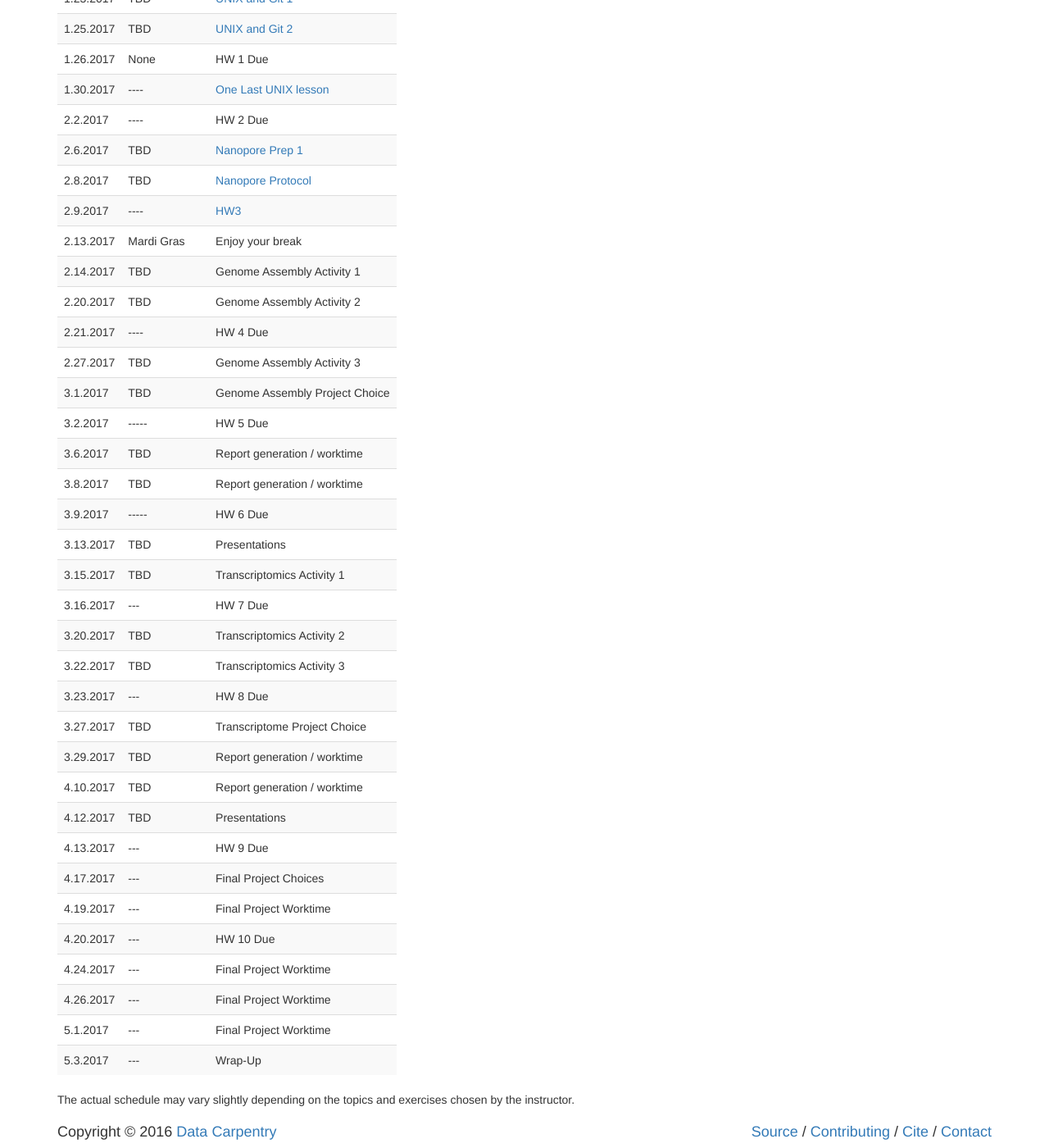
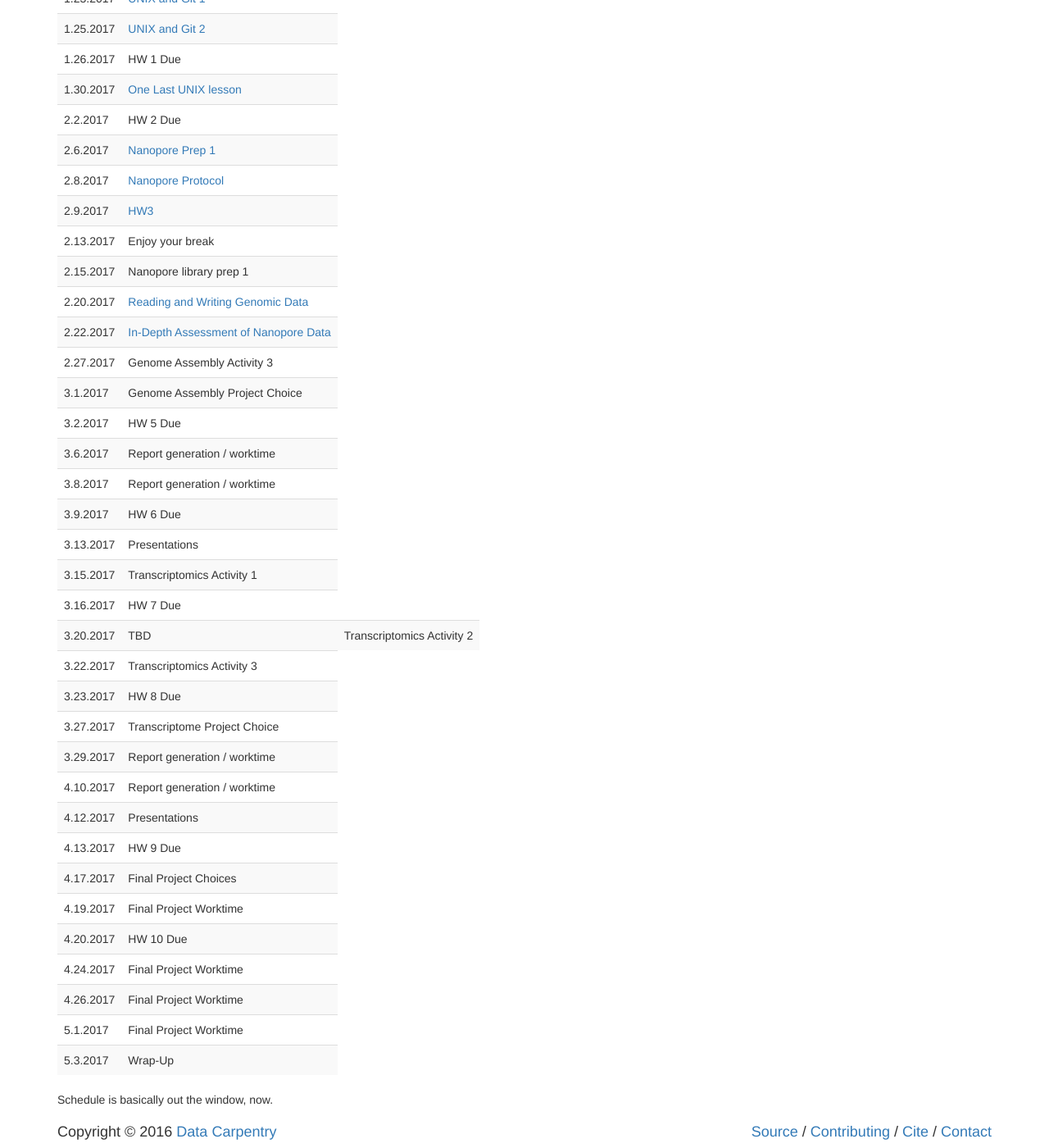
Before and after one commit to raechill95/SELUGandT, a Jekyll site: the page built from index.md, in a window 1280 px wide and 1400 px high, scrolled down 473 px. Shown: the whole window at 82% size. Built offline with Jekyll 4.4.1, drawn with Linux system fonts in a browser that asks for light colours.

Commit message:
adding tuesday lab stuff, and updating syllabus

```diff
--- a/_includes/syllabus.html
+++ b/_includes/syllabus.html
@@ -24,112 +24,90 @@
 <tbody>
 <tr>
 <td>1.17.2017</td>
-<td>Syllabus</td>
 <td>><a href="https://paleantology.github.io/SELUGandT/00-LONI/">LONI log-in</a></td>
 </tr>
 <tr>
 <td>1.23.2017</td>
-<td>TBD</td>
 <td><a href="https://paleantology.github.io/SELUGandT/01-UNIX/">UNIX and Git 1</a></td>
 </tr>
 <tr>
 <td>1.25.2017</td>
-<td>TBD</td>
 <td><a href="https://paleantology.github.io/SELUGandT/09-GitIntro/">UNIX and Git 2</a></td>
 </tr>
 <tr>
 <td>1.26.2017</td>
-<td>None</td>
 <td>HW 1 Due</td>
 </tr>
 <tr>
 <td>1.30.2017</td>
-<td>----</td>
 <td><a href="https://paleantology.github.io/SELUGandT/14-AdvancedGit"> One Last UNIX lesson</td>
 </tr>
 <tr>
 <td>2.2.2017</td>
-<td>----</td>
 <td>HW 2 Due</td>
 </tr>
 <tr>
 <td>2.6.2017</td>
-<td>TBD</td>
 <td><a href="https://github.com/Paleantology/SELUGandT/blob/master/files/EN-DNeasy-Blood--Tissue-Handbook.pdf">Nanopore Prep 1</td>
 </tr>
 <tr>
 <td>2.8.2017</td>
-<td>TBD</td>
 <td><a href="https://github.com/Paleantology/SELUGandT/blob/master/Minion/GenomicDNAProtocol.pdf"> Nanopore Protocol</td>
 </tr>
 <tr>
 <td>2.9.2017</td>
-<td>----</td>
 <td><a href="https://github.com/Paleantology/SELUGandT/blob/master/homework/HW3.md">HW3</td>
 </tr>
 <tr>
 <td>2.13.2017</td>
-<td>Mardi Gras</td>
 <td>Enjoy your break</td>
 </tr>
 <tr>
-<td>2.14.2017</td>
-<td>TBD</td>
-<td>Genome Assembly Activity 1</td>
+<td>2.15.2017</td>
+<td>Nanopore library prep 1</td>
 </tr>
 <tr>
 <td>2.20.2017</td>
-<td>TBD</td>
-<td>Genome Assembly Activity 2</td>
+<td><a href="https://paleantology.github.io/SELUGandT/15-BigDataTransfer">Reading and Writing Genomic Data</td>
 </tr>
 <tr>
-<td>2.21.2017</td>
-<td>----</td>
-<td>HW 4 Due</td>
+<td>2.22.2017</td>
+<td><a href="https://paleantology.github.io/SELUGandT/16-Pore">In-Depth Assessment of Nanopore Data</td>
 </tr>
 <tr>
 <td>2.27.2017</td>
-<td>TBD</td>
 <td>Genome Assembly Activity 3</td>
 </tr>
 <tr>
 <td>3.1.2017</td>
-<td>TBD</td>
 <td>Genome Assembly Project Choice</td>
 </tr>
 <tr>
 <td>3.2.2017</td>
-<td>-----</td>
 <td>HW 5 Due</td>
 </tr>
 <tr>
 <td>3.6.2017</td>
-<td>TBD</td>
 <td>Report generation / worktime</td>
 </tr>
 <tr>
 <td>3.8.2017</td>
-<td>TBD</td>
 <td>Report generation / worktime</td>
 </tr>
 <tr>
 <td>3.9.2017</td>
-<td>-----</td>
 <td>HW 6 Due</td>
 </tr>
 <tr>
 <td>3.13.2017</td>
-<td>TBD</td>
 <td>Presentations</td>
 </tr>
 <tr>
 <td>3.15.2017</td>
-<td>TBD</td>
 <td>Transcriptomics Activity 1</td>
 </tr>
 <tr>
 <td>3.16.2017</td>
-<td>---</td>
 <td>HW 7 Due</td>
 </tr>
 <tr>
@@ -139,72 +117,58 @@
 </tr>
 <tr>
 <td>3.22.2017</td>
-<td>TBD</td>
 <td>Transcriptomics Activity 3</td>
 </tr>
 <tr>
 <td>3.23.2017</td>
-<td>---</td>
 <td>HW 8 Due</td>
 </tr>
 <tr>
 <td>3.27.2017</td>
-<td>TBD</td>
 <td>Transcriptome Project Choice</td>
 </tr>
 <tr>
 <td>3.29.2017</td>
-<td>TBD</td>
 <td>Report generation / worktime</td>
 </tr>
 <tr>
 <td>4.10.2017</td>
-<td>TBD</td>
 <td>Report generation / worktime</td>
 </tr>
 <tr>
 <td>4.12.2017</td>
-<td>TBD</td>
 <td>Presentations</td>
 </tr>
 <tr>
 <td>4.13.2017</td>
-<td>---</td>
 <td>HW 9 Due</td>
 </tr>
 <tr>
 <td>4.17.2017</td>
-<td>---</td>
 <td>Final Project Choices</td>
 </tr>
 <tr>
 <td>4.19.2017</td>
-<td>---</td>
 <td>Final Project Worktime</td>
 </tr>
 <tr>
 <td>4.20.2017</td>
-<td>---</td>
 <td>HW 10 Due</td>
 </tr>
 <tr>
 <td>4.24.2017</td>
-<td>---</td>
 <td>Final Project Worktime</td>
 </tr>
 <tr>
 <td>4.26.2017</td>
-<td>---</td>
 <td>Final Project Worktime</td>
 </tr>
 <tr>
 <td>5.1.2017</td>
-<td>---</td>
 <td>Final Project Worktime</td>
 </tr>
 <tr>
 <td>5.3.2017</td>
-<td>---</td>
 <td>Wrap-Up</td>
 </tr>
 </tbody>
@@ -212,7 +176,6 @@
 </blockquote>
 
   <p>
-    The actual schedule may vary slightly depending on the topics and exercises chosen by the instructor.
-  </p>
+Schedule is basically out the window, now.  </p>
 
 </div>
```
Also changed, not shown: _episodes/15-BigDataTransfer.md (+11 -1 lines), _episodes/16-pore.md (added, +9 -0 lines).
